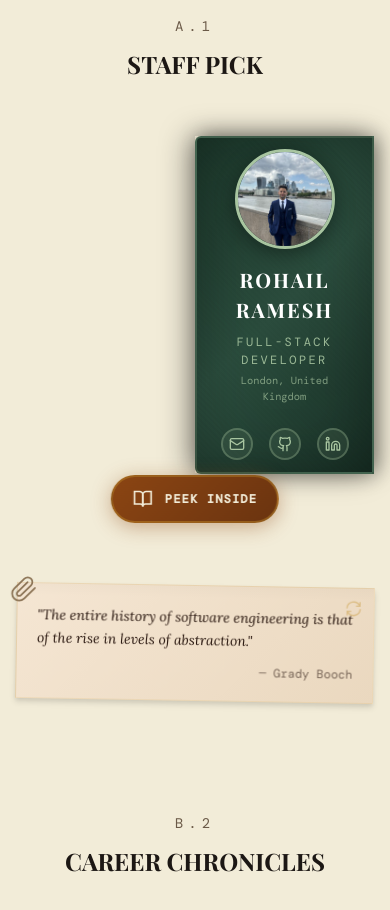
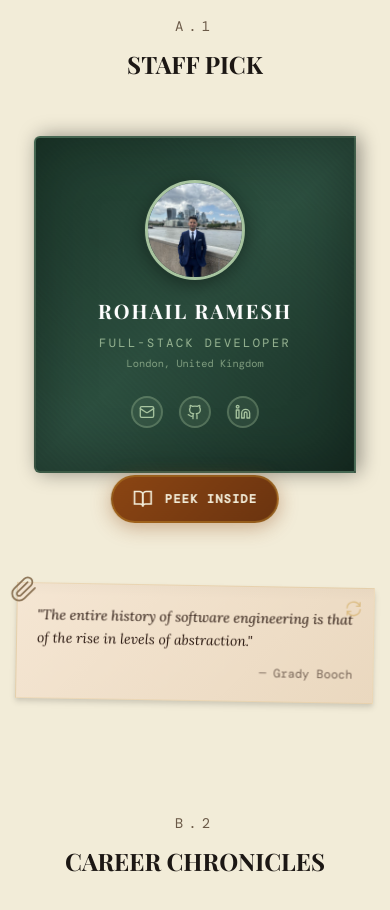
Before and after one commit to rohailramesh/rohailramesh-portfolio, a Vue app: page / in a window 390 px wide. Shown: the part 2240-3150 px from the top of the page. Built offline with nearby package versions, Linux system fonts and the light colour scheme; a web font is replaced by a local one.

Commit message:
Update StaffPickBook.vue

```diff
--- a/components/StaffPickBook.vue
+++ b/components/StaffPickBook.vue
@@ -34,8 +34,7 @@ onMounted(() => {
             }
           }, 500)
         } else {
-          isBookOpen.value = false
-          showContent.value = false
+          // Only hide prompt when scrolling away, don't close the book
           showPrompt.value = false
         }
       })
@@ -238,20 +237,29 @@ onMounted(() => {
 }
 
 .book-left {
-  left: 0;
-  transform-origin: right center;
-  transition: transform 2s cubic-bezier(0.25, 0.46, 0.45, 0.94);
+  left: -25%;
+  justify-content: center;
+  justify-items: center;
+  align-items: center;
+  transform-origin: right;
+  transition: all 2s cubic-bezier(0.25, 0.46, 0.45, 0.94);
   z-index: 2;
 }
 
 .book-container.is-open .book-left {
+  left: 0;
   transform: rotateY(0deg);
 }
 
 .book-right {
-  right: 0;
   left: 50%;
+  opacity: 0;
   z-index: 1;
+  transition: opacity 0.5s ease 1.5s;
+}
+
+.book-container.is-open .book-right {
+  opacity: 1;
 }
 
 /* Book Spine */
@@ -301,12 +309,6 @@ onMounted(() => {
   box-shadow:
     inset 0 0 60px rgba(0, 0, 0, 0.3),
     4px 0 20px rgba(0, 0, 0, 0.4);
-  transform: rotateY(180deg);
-  backface-visibility: visible;
-}
-
-.book-container.is-open .book-cover-front {
-  transform: rotateY(0deg);
 }
 
 .leather-texture {
@@ -326,6 +328,11 @@ onMounted(() => {
   flex-direction: column;
   align-items: center;
   gap: clamp(1rem, 2vw, 1.5rem);
+  transform: scaleX(-1);
+}
+
+.book-container.is-open .cover-content {
+  transform: scaleX(1);
 }
 
 .avatar-circle {
@@ -411,7 +418,6 @@ onMounted(() => {
   overflow-y: auto;
   padding: clamp(2rem, 4vw, 3rem);
   display: flex;
-  flex-direction: column;
   justify-content: center;
 }
 
@@ -459,6 +465,30 @@ onMounted(() => {
     height: clamp(350px, 45vh, 500px);
   }
 
+  .book-left {
+    left: 50%;
+    transform: translateX(-50%);
+    width: 80%;
+  }
+
+  .cover-content {
+    transform: scaleX(1);
+  }
+
+  .book-container.is-open {
+    transform: scale(0.9);
+  }
+
+  .book-container.is-open .book-left {
+    left: 0;
+    transform: translateX(0);
+    width: 50%;
+  }
+
+  .book-container.is-open .cover-content {
+    transform: scaleX(1);
+  }
+
   .book-spine {
     width: 30px;
   }
@@ -473,6 +503,26 @@ onMounted(() => {
   .book-container {
     height: clamp(300px, 40vh, 450px);
   }
+
+  .book-left {
+    left: 50%;
+    transform: translateX(-50%);
+    width: 90%;
+  }
+
+
+
+  .book-container.is-open {
+    transform: scale(0.8);
+  }
+
+  .book-container.is-open .book-left {
+    left: 0;
+    transform: translateX(0);
+    width: 50%;
+  }
+
+
 
   .book-spine {
     width: 25px;
```
